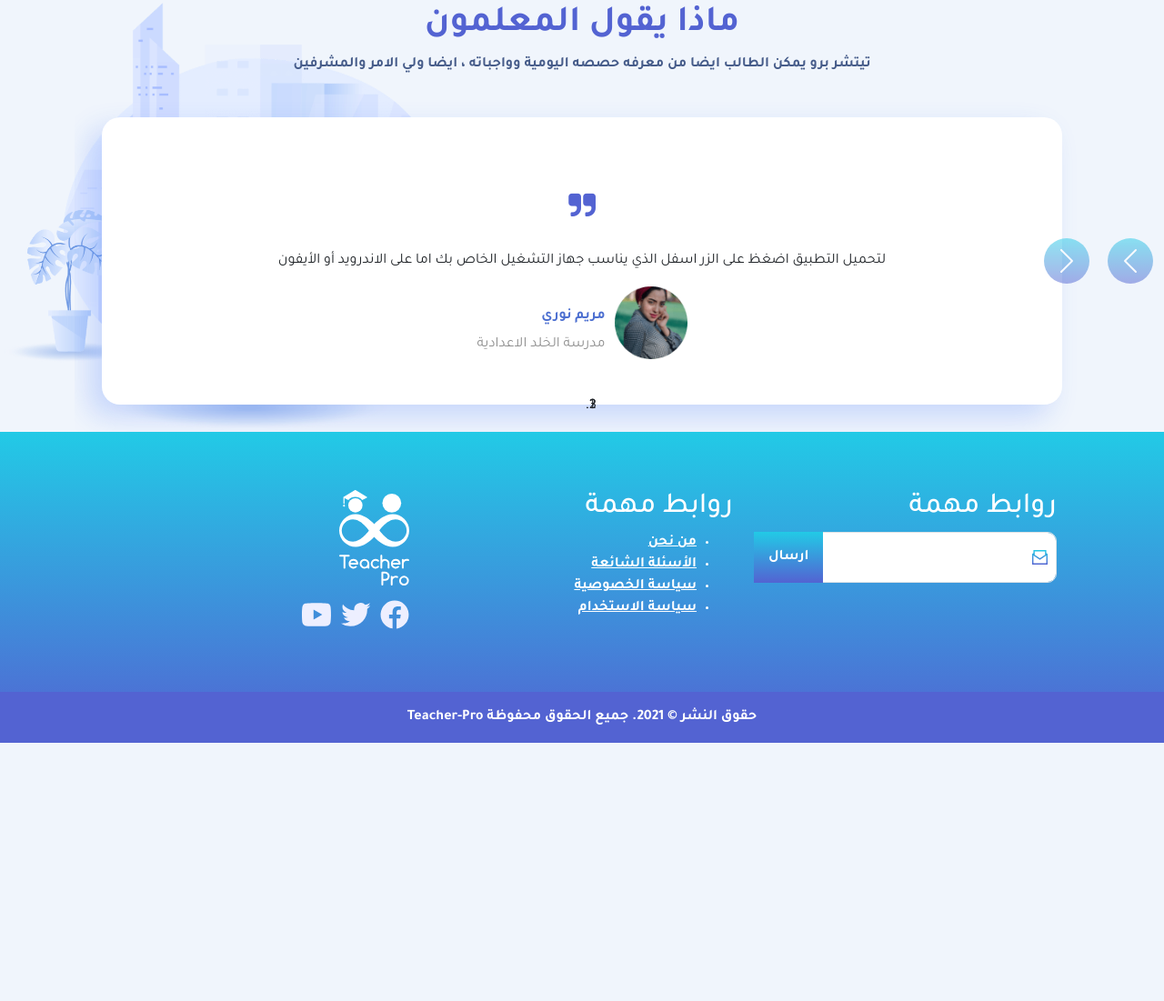
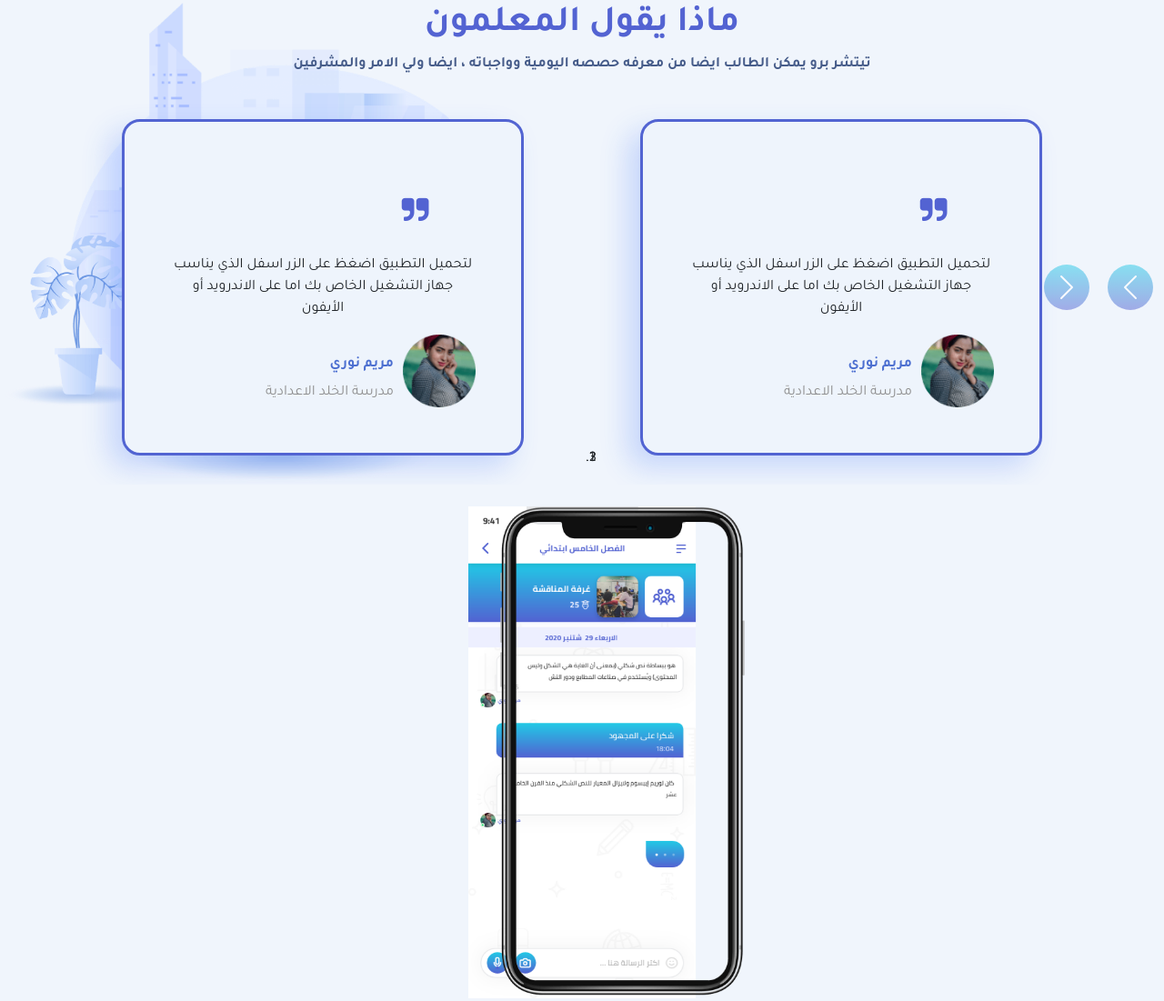
Before and after one commit to cnabilgit/teacherpro, a plain HTML site: page index.html in a window 1280 px wide. Shown: the part 3798-4899 px from the top of the page at 91% size. Before the commit the page ends 4615 px from the top, so only its background shows below. Drawn offline with nearby package versions, Linux system fonts and the light colour scheme; files whose address does not match are found by name.

Commit message:
adjust testi

```diff
--- a/css/_footer.scss
+++ b/css/_footer.scss
@@ -1,5 +1,4 @@
-
-   .sub-footer {
+ .sub-footer {
        background: $secoundary-color;
        padding: 1rem;
        color: white;
--- a/css/_responsive.scss
+++ b/css/_responsive.scss
@@ -36,8 +36,8 @@
       background: linear-gradient(45deg, $primary-color, $secoundary-color);
    }
       .caousel-card {
-    max-width: 22rem;
-    margin: 2rem auto!important;
+    max-width: 100%;
+    margin: 2rem  2rem!important;
    }
    .carousel-control-prev {
     right: -1rem!important;
@@ -80,7 +80,11 @@
     background: url(../img/feature2-bg.svg) no-repeat left top;
    }
    .caousel-card {
-    margin: 30px!important;
+    max-width: 100%;
+    margin: 2rem 4rem !important;
+    width: 100% !important;
+    display: flex;
+    flex-direction: column;
    }
    .carousel-control-prev {
     right: -70px!important;
--- /dev/null
+++ b/css/_screenshots.scss
@@ -0,0 +1,22 @@
+.screenshot {
+    width: 100%;
+    height: 100%;
+    margin: 0 auto;
+    display: flex;
+    img{
+       max-width: 250px;
+    margin: auto;
+    height: auto;
+    }
+}
+.sc-caro{
+   position: relative;
+   .iphone-sc{
+   position: absolute;
+    width: 270px;
+    margin: 0 auto;
+    left: 43%;
+    z-index: 22;
+    top: 0px;
+   }
+}
--- a/css/_testimonial.scss
+++ b/css/_testimonial.scss
@@ -6,7 +6,8 @@
 
 .caousel-card {
     margin: 30px 300px!important;
-    background: white;
+    background: #eef4fc;
+    border: 3px solid #5264d2;
     border-radius: 20px;
     box-shadow: -14px 13px 30px #2f69fc36;
     text-align: center;
@@ -40,7 +41,7 @@ blockquote:before{
     }
     width: 100%;
     display: flex;
-    justify-content: center;
+    justify-content: flex-start;
         align-items: center;
 
     h6 {
@@ -52,9 +53,12 @@ blockquote:before{
     }
 
 }
-.carousel-indicators li {
+.carousel-indicators {
+    bottom: 0rem;
+    li {
     background-color: gray;
-    margin-top: -20px;
+
+ }
 }
 
 .carousel-indicators .active{
@@ -74,4 +78,12 @@ blockquote:before{
     color: $secoundary-color;
     font-size: 2rem;
     margin: 2rem;
+    margin-left: 70%;
 }
+
+
+.caousel-card {
+    width: 45% !important;
+       margin-left: 2rem!important;
+
+}
--- a/css/index.scss
+++ b/css/index.scss
@@ -10,3 +10,4 @@
 @import '_testimonial';
 @import '_responsive';
 @import '_footer';
+@import '_screenshots';
--- a/index.html
+++ b/index.html
@@ -615,8 +615,24 @@
             </ol>
             <div class="carousel-inner">
               <div class="carousel-item active">
-                <div class="caousel-card">
-                  <i class="fa fa-quote-right" aria-hidden="true"></i>
+                <div class="row">
+                   <div class="col caousel-card ">
+                    <i class="fa fa-quote-right" aria-hidden="true"></i>
+                  <blockquote>
+                    لتحميل التطبيق اضغظ على الزر اسفل الذي يناسب جهاز التشغيل
+                    الخاص بك اما على الاندرويد أو الأيفون
+                  </blockquote>
+
+                  <div class="user-container">
+                    <img src="./img/test@2x.png" alt="..." class="rounded" />
+                    <div class="user-info">
+                      <h6>مريم نوري</h6>
+                      <span>مدرسة الخلد الاعدادية</span>
+                    </div>
+                  </div>
+                </div>
+                  <div class="col caousel-card ">
+                    <i class="fa fa-quote-right" aria-hidden="true"></i>
                   <blockquote>
                     لتحميل التطبيق اضغظ على الزر اسفل الذي يناسب جهاز التشغيل
                     الخاص بك اما على الاندرويد أو الأيفون
@@ -632,14 +648,30 @@
                 </div>
               </div>
 
-              <div class="carousel-item">
-                <div class="caousel-card">
-                  <i class="fa fa-quote-right" aria-hidden="true"></i>
+              </div>
+
+                            <div class="carousel-item ">
+                <div class="row">
+                   <div class="col caousel-card ">
+                    <i class="fa fa-quote-right" aria-hidden="true"></i>
                   <blockquote>
-
                     لتحميل التطبيق اضغظ على الزر اسفل الذي يناسب جهاز التشغيل
                     الخاص بك اما على الاندرويد أو الأيفون
+                  </blockquote>
 
+                  <div class="user-container">
+                    <img src="./img/test@2x.png" alt="..." class="rounded" />
+                    <div class="user-info">
+                      <h6>مريم نوري</h6>
+                      <span>مدرسة الخلد الاعدادية</span>
+                    </div>
+                  </div>
+                </div>
+                  <div class="col caousel-card ">
+                    <i class="fa fa-quote-right" aria-hidden="true"></i>
+                  <blockquote>
+                    لتحميل التطبيق اضغظ على الزر اسفل الذي يناسب جهاز التشغيل
+                    الخاص بك اما على الاندرويد أو الأيفون
                   </blockquote>
 
                   <div class="user-container">
@@ -651,6 +683,11 @@
                   </div>
                 </div>
               </div>
+
+              </div>
+
+
+
             </div>
             <a
               class="carousel-control-prev t-btn-blue-g"
@@ -679,6 +716,29 @@
       </section>
     </div>
 
+
+<section class="mt-4 mb-4">
+<div id="carouselExampleControls" class="carousel slide" data-ride="carousel">
+  <div class="carousel-inner sc-caro">
+
+    <img src="./img/ip-screenshot.png" alt="" class="iphone-sc">
+
+    <div class="carousel-item active">
+      <div class="screenshot">
+        <img src="./img/sc1.png" alt="" srcset="">
+      </div>
+    </div>
+
+        <div class="carousel-item ">
+      <div class="screenshot">
+        <img src="./img/sc3.png" alt="" srcset="">
+      </div>
+    </div>
+
+  </div>
+</div>
+
+</section>
     <footer class="t-btn-blue-g pt-3" id="contact-us">
       <div class="container footer">
         <div class="row">
```
Also changed, not shown: css/index.css, img/ip-screenshot.png (added), img/sc1.png (added), img/sc2.png (added), img/sc3.png (added), 1 other file.
